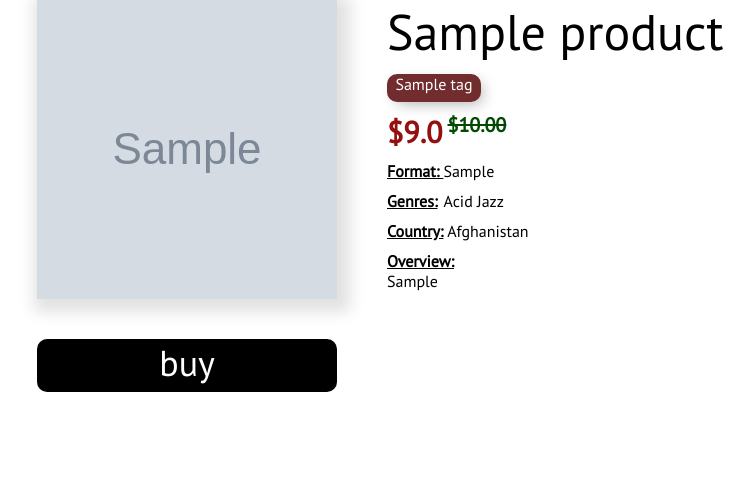
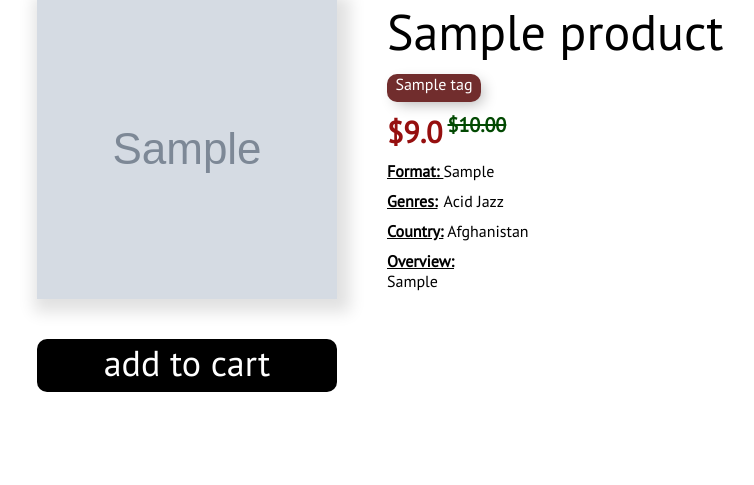
Before and after one commit to a-povazhnyi/django_vinylin, a Django app: page /vinyl/1 in a window 1280 px wide. Shown: the part 221-706 px from the top of the page, without its empty margins (163-917 px from the left). Run offline with Django 3.2, Linux system fonts and the light colour scheme; data comes from the database, SQL or seed files in the repository; tables that the repository leaves empty hold one stand-in row (values such as "Sample post"); grey boxes marked "Sample" are stand-in pictures; parts of the project's set-up code (start-up, migrations or seed data) failed here and were passed over; some libraries are stand-ins or nearby versions.

Commit message:
fix: buy button to add to cart

```diff
--- a/vinylin/vinyl/templates/vinyl/single.html
+++ b/vinylin/vinyl/templates/vinyl/single.html
@@ -23,7 +23,7 @@
 
           {% if not vinyl.storage.bad_status %}
             <a href="#" class="single-buy-button">
-              <div class="button-wrapper single-button-wrapper">buy</div>
+              <div class="button-wrapper single-button-wrapper">add to cart</div>
             </a>
           {% else %}
             <a href="#" class="single-buy-button__disabled">
```
